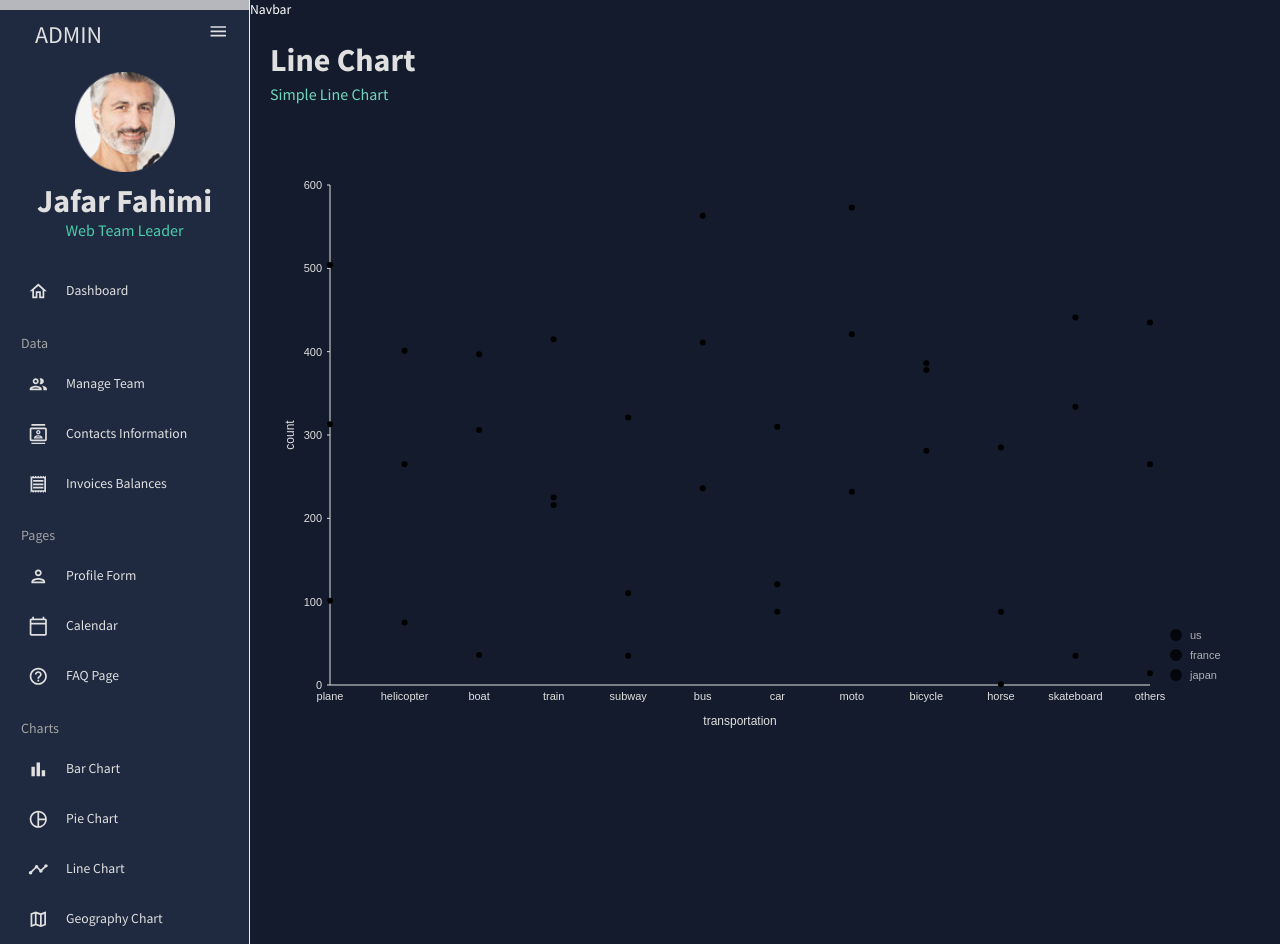
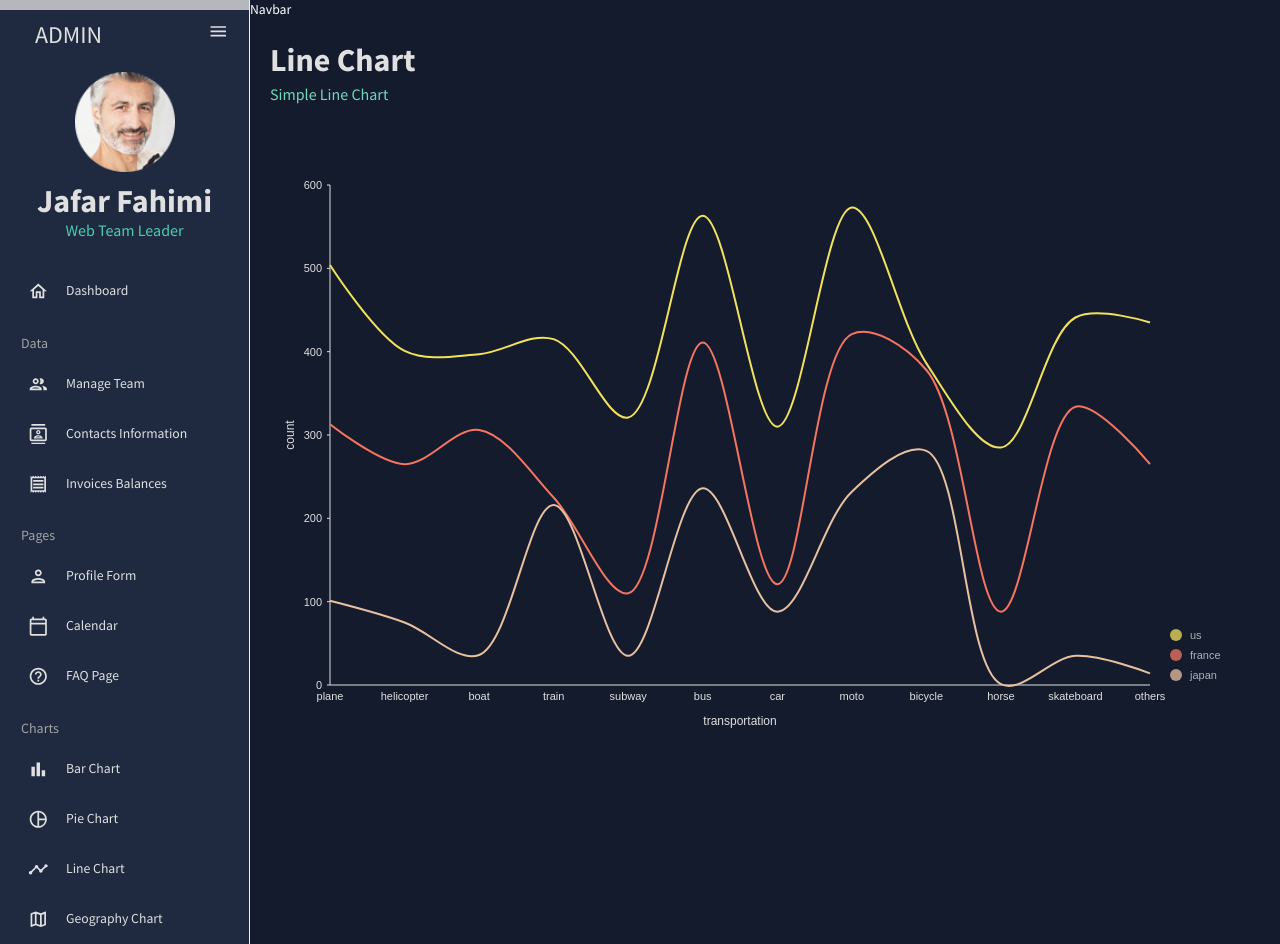
Before and after one commit to jafarFahimi/next-dashboard, a Next.js app: page /line in a window 1280 px wide. Built offline with nearby package versions, Linux system fonts and the light colour scheme.

Commit message:
compoents/ nivo-comp(bar,geo...) property uncommented

```diff
--- a/components/LineChart.tsx
+++ b/components/LineChart.tsx
@@ -47,8 +47,7 @@ const LineChart: React.FC<{
           },
         },
       }}
-      //   colors={isDashboard ? { datum: "color" } : { scheme: "nivo" }} // added
-      colors={isDashboard ? "accent" : "nivo"} // added
+      colors={isDashboard ? { datum: "color" } : { scheme: "nivo" }} // added
       margin={{ top: 50, right: 110, bottom: 50, left: 60 }}
       xScale={{ type: "point" }}
       yScale={
@@ -60,11 +59,11 @@ const LineChart: React.FC<{
           reverse: false,
         } as any
       }
-      // yFormat=" >-.2f"
-      //   curve="catmullRom"
-      curve="linear"
-      //   axisTop={null}
-      //   axisRight={null}
+      yFormat=" >-.2f"
+      curve="catmullRom"
+      // curve="linear"
+      axisTop={null}
+      axisRight={null}
       axisBottom={{
         // orient: "bottom",
         tickSize: 0,
@@ -86,12 +85,12 @@ const LineChart: React.FC<{
       }}
       enableGridX={false}
       enableGridY={false}
-      //   pointSize={8}
-      //   pointColor={{ theme: "background" }}
-      //   pointBorderWidth={2}
-      //   pointBorderColor={{ from: "serieColor" }}
-      //   pointLabelYOffset={-12}
-      //   useMesh={true}
+      pointSize={8}
+      pointColor={{ theme: "background" }}
+      pointBorderWidth={2}
+      pointBorderColor={{ from: "serieColor" }}
+      pointLabelYOffset={-12}
+      useMesh={true}
       legends={[
         {
           anchor: "bottom-right",
@@ -106,7 +105,7 @@ const LineChart: React.FC<{
           itemOpacity: 0.75,
           symbolSize: 12,
           symbolShape: "circle",
-          //   symbolBorderColor: "rgba(0, 0, 0, .5)",
+          symbolBorderColor: "rgba(0, 0, 0, .5)",
           effects: [
             {
               on: "hover",
```
Also changed, not shown: components/BarChart.tsx (+11 -12 lines), components/GeographyChart.tsx (+27 -27 lines), components/PieChart.tsx (+5 -111 lines).
